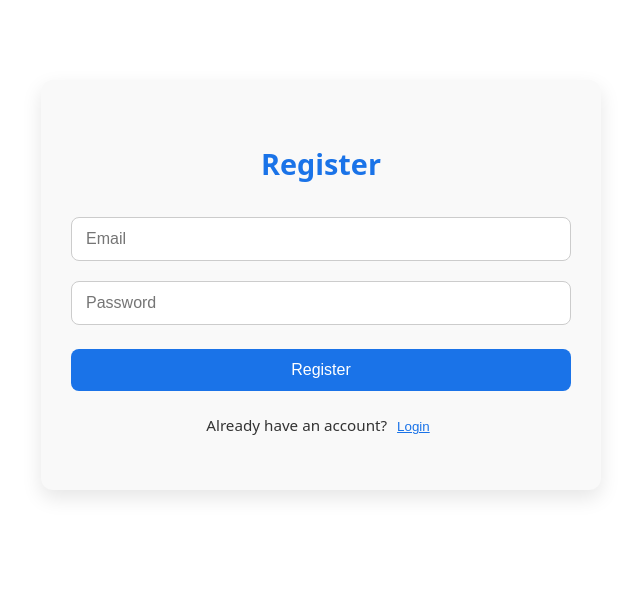
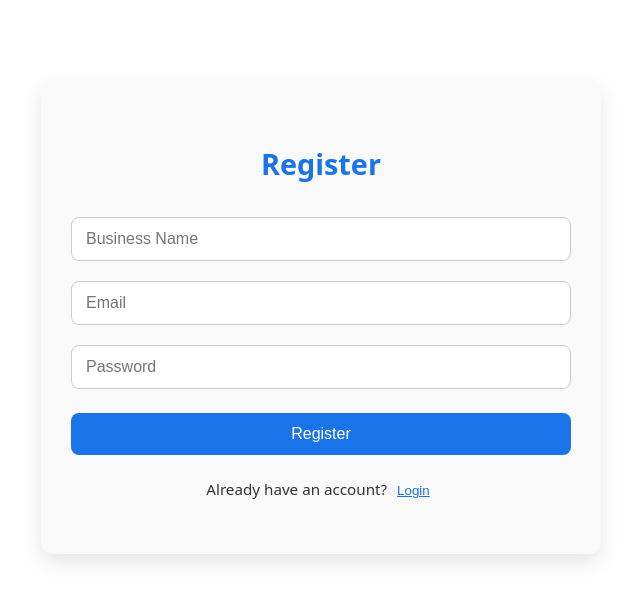
Before and after one commit to FlexSaaS/flexsaas-booking-admin, a React (Vite) app: page / in a window 1280 px wide. Both pictures are taken after a click on the button "Register". Shown: the top 600 px of the page, without its empty margins (319-959 px from the left). Built offline with nearby package versions, Linux system fonts and the light colour scheme; no server answers.

Commit message:
added a  business name field to the account register form

```diff
--- a/src/UserAuth/AuthPage.tsx
+++ b/src/UserAuth/AuthPage.tsx
@@ -12,6 +12,7 @@ import { EmailJsService } from "../services/EmailJSService";
 const emailService: IEmailService = new EmailJsService();
 
 function AuthPage() {
+  const [businessName, setBusinessName] = useState("");
   const [email, setEmail] = useState("");
   const [password, setPassword] = useState("");
   const [isRegister, setIsRegister] = useState(false);
@@ -69,6 +70,15 @@ function AuthPage() {
     <Container>
       <Form onSubmit={handleSubmit}>
         <Title>{isRegister ? "Register" : "Login"}</Title>
+        {isRegister && (
+          <Input
+            type="text"
+            placeholder="Business Name"
+            value={businessName}
+            onChange={(e) => setBusinessName(e.target.value)}
+            required
+          />
+        )}
         <Input
           type="email"
           placeholder="Email"
```
